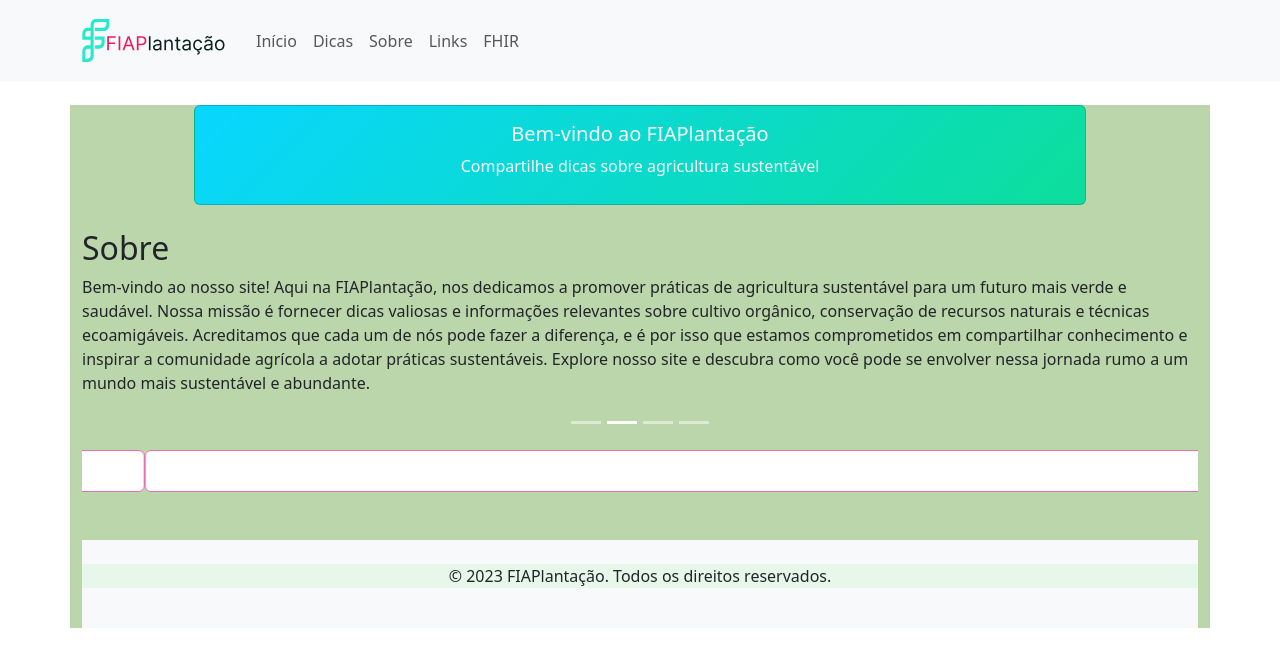
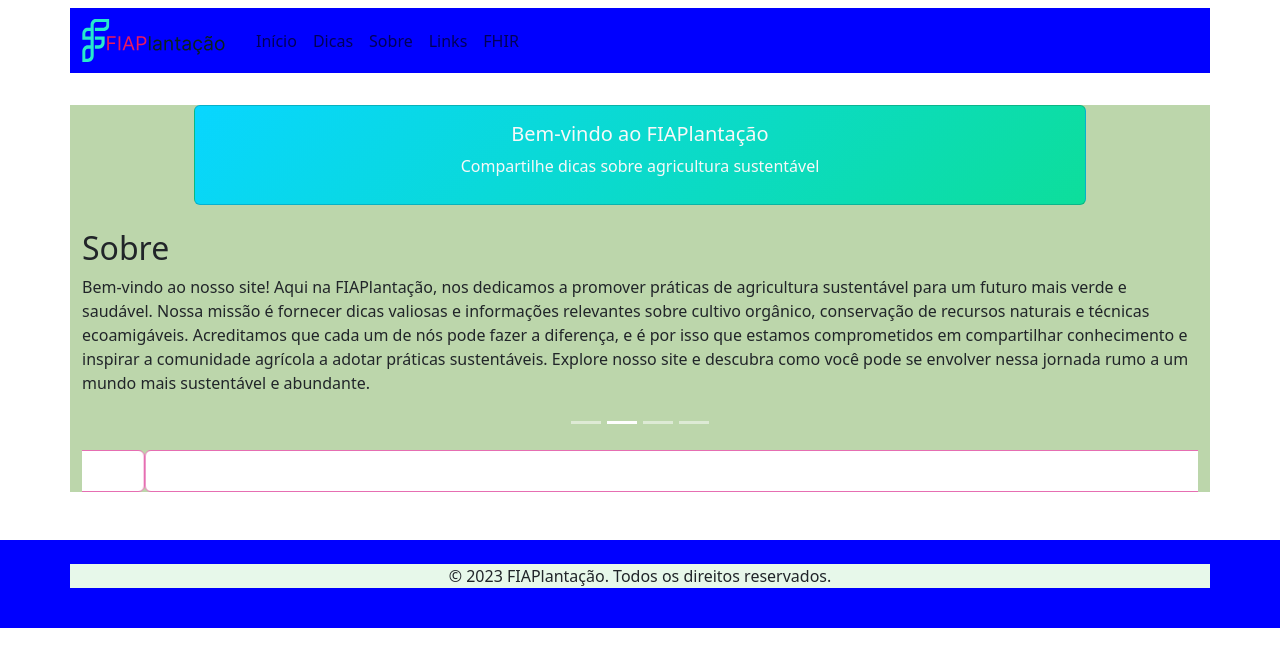
Before and after one commit to HMpina/fiap-gs2023-frontend, a React (Create React App) app: page / in a window 1280 px wide. Shown: the top 666 px of the page. Built offline with nearby package versions, Linux system fonts and the light colour scheme; no server answers.

Commit message:
ajustando cores6

```diff
--- a/src/App.tsx
+++ b/src/App.tsx
@@ -2,11 +2,13 @@ import React from "react";
 import { BrowserRouter } from "react-router-dom";
 import Routes from "./routes";
 import Header from "./components/Header";
+import Footer from "./components/Footer";
 function App() {
   return (
     <BrowserRouter>
       <Header />
       <Routes />
+      <Footer />
     </BrowserRouter>
   );
 }
--- /dev/null
+++ b/src/components/Footer/index.tsx
@@ -0,0 +1,15 @@
+import React from "react";
+import { Container } from "react-bootstrap";
+import "../Header/index.css"
+
+const Footer: React.FC = () => {
+  return (
+    <footer className="text-center mt-5 py-4 bg-green1">
+      <Container>
+        <p>&copy; 2023 FIAPlantação. Todos os direitos reservados.</p>
+      </Container>
+    </footer>
+  );
+};
+
+export default Footer;
--- a/src/components/Header/index.css
+++ b/src/components/Header/index.css
@@ -3,6 +3,6 @@
     height: 55px;
 }
 
-.bg-light{
-    background-color: #BCD6AB;
+.bg-green1{
+    background-color: blue;
 }
--- a/src/components/Header/index.tsx
+++ b/src/components/Header/index.tsx
@@ -6,8 +6,8 @@ import "./index.css";
 
 const Header: React.FC = () => {
     return(
-        <Navbar bg="light" expand="lg">
-        <Container className='bg-light'>
+        <Navbar expand="lg">
+        <Container className='bg-green1'>
             <Navbar.Brand as={Link} to="/">
                 <img src={logo} alt="Logo com um formato do contorno de um ramo com folhas e o texto FIAPlantação" className="logo-img" />
             </Navbar.Brand>
--- a/src/pages/Home/index.tsx
+++ b/src/pages/Home/index.tsx
@@ -109,12 +109,6 @@ const Home: React.FC = () => {
 </Carousel.Item>
 
       </Carousel>
-
-      <footer className="text-center mt-5 py-4 bg-light">
-        <Container>
-          <p>&copy; 2023 FIAPlantação. Todos os direitos reservados.</p>
-        </Container>
-      </footer>
     </Container>
   );
 }
```
